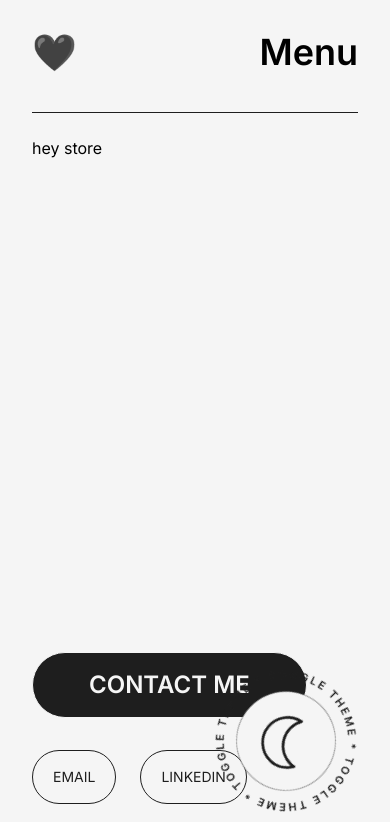
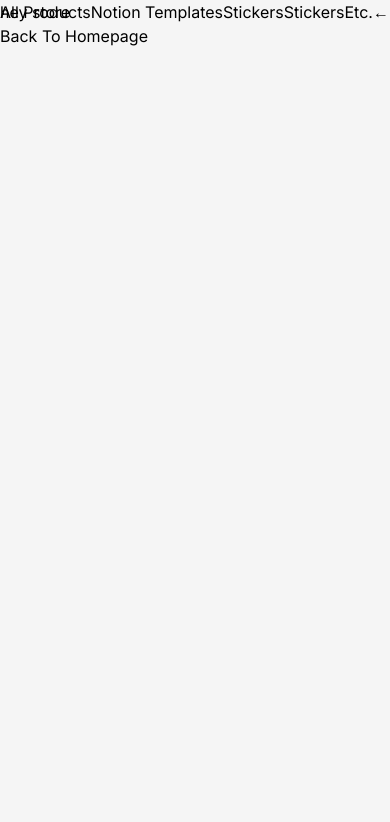
Before and after one commit to iteratetograceness/joonierepo, a Next.js app: page /shop in a window 390 px wide. Shown: the top 822 px of the page. Built offline with nearby package versions, Linux system fonts and the light colour scheme.

Commit message:
wip: shop layout

```diff
--- a/components/common/Navigation.tsx
+++ b/components/common/Navigation.tsx
@@ -38,6 +38,8 @@ const Navigation = () => {
     enter: { y: 0, opacity: 1, transition: { type: 'spring', bounce: 0.4 } },
     exit: { y: -70, opacity: 0 },
   }
+
+  // TODO: Loading state animation
 
   return isMounted ? (
     <m.nav aria-label={isLarge ? 'Main Menu' : 'Mobile Menu'} role="navigation" className="noselect">
--- a/components/homepage/Main.tsx
+++ b/components/homepage/Main.tsx
@@ -18,7 +18,7 @@ const Main = () => {
 
   return (
     <>
-      <m.section key="homepage-1" variants={main} animate="animate" initial="initial" className={styles.mainContainer}>
+      <m.div key="homepage-1" variants={main} animate="animate" initial="initial" className={styles.mainContainer}>
         <m.div variants={items} className={styles.leftOfImage}>
           <p className={styles.welcomeText}>[ insert corny intro here ]</p>
           <svg viewBox="50 50 400 400" className={styles.svg} width="100%">
@@ -46,9 +46,9 @@ const Main = () => {
             priority
           />
         </m.div>
-      </m.section>
+      </m.div>
       <hr className={styles.line} />
-      <section>
+      <div>
         <div className={styles.aboutContainer}>
           {ABOUT.map(item => (
             <m.div
@@ -64,7 +64,7 @@ const Main = () => {
             </m.div>
           ))}
         </div>
-      </section>
+      </div>
     </>
   )
 }
--- /dev/null
+++ b/components/shop/ShopLayout.tsx
@@ -0,0 +1,14 @@
+import ShopNav from './ShopNav'
+
+type Props = {
+  children: JSX.Element | JSX.Element[]
+}
+
+const ShopLayout = ({ children }: Props) => (
+  <div>
+    <ShopNav />
+    {children}
+  </div>
+)
+
+export default ShopLayout
--- /dev/null
+++ b/components/shop/ShopNav.tsx
@@ -0,0 +1,29 @@
+import { SHOP_LINKS } from '@constants'
+import Link from 'next/link'
+import { useMediaQuery } from 'react-responsive'
+import * as styles from './styles'
+
+const ShopNav = () => {
+  const isMobile = useMediaQuery({ query: '(max-width: 480px)' })
+
+  return isMobile ? (
+    <nav className={styles.mobileMenuContainer}>
+      {SHOP_LINKS.map(link => (
+        <Link key={link.label} href={link.path}>
+          {link.label}
+        </Link>
+      ))}
+    </nav>
+  ) : (
+    <nav>
+      <h1>joonieshop</h1>
+      {SHOP_LINKS.map(link => (
+        <Link key={link.label} href={link.path}>
+          {link.label}
+        </Link>
+      ))}
+    </nav>
+  )
+}
+
+export default ShopNav
--- /dev/null
+++ b/components/shop/index.ts
@@ -0,0 +1 @@
+export { default as ShopLayout } from './ShopLayout'
--- /dev/null
+++ b/components/shop/styles.ts
@@ -0,0 +1,6 @@
+import classnames, { inset, position } from 'tailwindcss-classnames'
+
+/**
+ * Mobile Menu
+ */
+export const mobileMenuContainer = classnames(position('fixed'), inset('top-0'))
--- a/constants/index.ts
+++ b/constants/index.ts
@@ -3,6 +3,15 @@ export const LINKS = [
   { label: 'Work', path: '/work' },
   // { label: 'Blog', path: '/blog' },
   { label: 'Shop', path: '/shop' },
+]
+
+export const SHOP_LINKS = [
+  { label: 'All Products', path: '/shop', icon: '' },
+  { label: 'Notion Templates', path: '/shop/notion', icon: '' },
+  { label: 'Stickers', path: '/shop/stickers', icon: '' },
+  { label: 'Stickers', path: '/shop/prints', icon: '' },
+  { label: 'Etc.', path: '/shop/etc', icon: '' },
+  { label: '← Back To Homepage', path: '/', icon: '' },
 ]
 
 export const ABOUT = [
--- a/pages/shop/index.tsx
+++ b/pages/shop/index.tsx
@@ -1,3 +1,7 @@
-const StoreFront = () => <p>hey store</p>
+import { ShopLayout } from '@components/shop'
 
-export default StoreFront
+const Shop = () => <div className={'h-[200vh]'}>hey store</div>
+
+Shop.getLayout = (page: JSX.Element | JSX.Element[]) => <ShopLayout>{page}</ShopLayout>
+
+export default Shop
```
Also changed, not shown: pages/work/index.tsx (+1 -13 lines).
